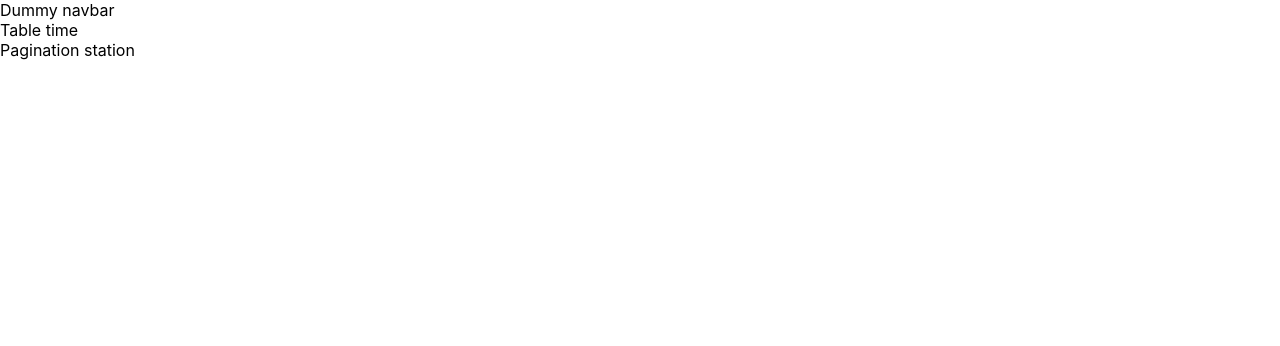
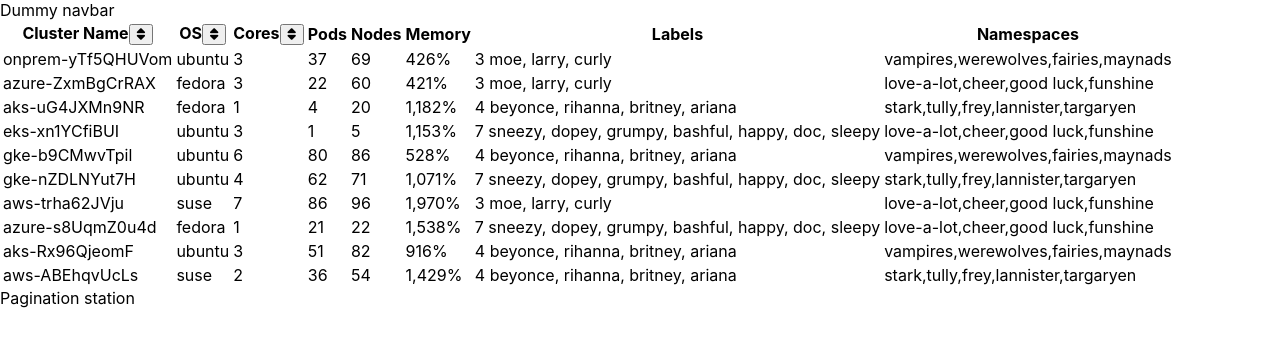
Before and after one commit to goldmintz/tanzu-ui-challenge, a React (Create React App) app: page / in a window 1280 px wide. Shown: the top 346 px of the page. Built offline with nearby package versions, Linux system fonts and the light colour scheme.

Commit message:
Load data to table functioning, setup for pagination, sort, and search

```diff
--- a/public/index.html
+++ b/public/index.html
@@ -10,11 +10,12 @@
 			content="Web site created using create-react-app"
 		/>
 		<link rel="apple-touch-icon" href="%PUBLIC_URL%/logo192.png" />
-		<!--
-      manifest.json provides metadata used when your web app is installed on a
-      user's mobile device or desktop. See https://developers.google.com/web/fundamentals/web-app-manifest/
-    -->
+
 		<link rel="manifest" href="%PUBLIC_URL%/manifest.json" />
+		<script
+			src="https://kit.fontawesome.com/80881b6526.js"
+			crossorigin="anonymous"
+		></script>
 		<title>Tanzu MC | UI Challenge</title>
 	</head>
 	<body>
--- a/src/App.js
+++ b/src/App.js
@@ -34,17 +34,37 @@ export const App = () => {
 		getClusters();
 	}, []);
 
-	//cluster state management
+	//Cluster state management
 	const [clusters, setClusters] = useState([]);
+	const [currentClusterPage, setCurrentClusterPage] = useState(1);
+	const [clustersPerPage] = useState(10);
+
+	//Pagination Helpers
+	const lastCluster = currentClusterPage * clustersPerPage;
+	const firstCluster = lastCluster - clustersPerPage;
 
 	//search state management
+	const [searchTerm, setSearchTerm] = useState('');
 
+	const searchClusters = (clusters) => {
+		const term = searchTerm.toLowerCase();
 
+		return clusters.filter(
+			(cluster) =>
+				cluster.name.toLowerCase().includes(term) ||
+				cluster.os.toLowerCase().includes(term),
+			//include search within label and namespace arrays
+		);
+	};
 
 	return (
 		<div>
 			<Nav />
-			<Table />
+			<Table
+				clusters={searchClusters(clusters)}
+				firstCluster={firstCluster}
+				lastCluster={lastCluster}
+			/>
 			<Pagination />
 		</div>
 	);
--- a/src/components/Table.jsx
+++ b/src/components/Table.jsx
@@ -1,8 +1,133 @@
-import React from 'react';
+import React, { useState } from 'react';
 import '../styles.css';
 
-const Table = () => {
-	return <div>Table time</div>;
+const Table = ({ clusters, firstCluster, lastCluster }) => {
+	let sortedClusters = [...clusters];
+
+	//Sorting parameters
+	const [sortParams, setSortParams] = useState({
+		field: null,
+		direction: null,
+	});
+
+	//destructure sorting params
+	const { field, direction } = sortParams;
+
+	if (field !== null) {
+		sortedClusters.sort((a, b) => {
+			if (a[field] < b[field]) {
+				return direction === 'ascending' ? -1 : 1;
+			}
+			if (a[field] > b[field]) {
+				return direction === 'ascending' ? 1 : -1;
+			}
+			return 0;
+		});
+	}
+
+	// Toggle Sort
+	const toggleSort = (field) => {
+		let direction = 'ascending';
+		if (sortParams.field === field && sortParams.direction === 'ascending') {
+			direction = 'descending';
+		}
+		setSortParams({ field, direction });
+	};
+
+	//Display icon based on default, ascending, or descending selection
+	const sortIcon = (name) => {
+		if (name !== sortParams.field) {
+			return <i className='fas fa-sort'></i>;
+		}
+		return sortParams.field === name && sortParams.direction === 'ascending' ? (
+			<i className='fas fa-sort-up'></i>
+		) : sortParams.field === name && sortParams.direction === 'descending' ? (
+			<i className='fas fa-sort-down'></i>
+		) : undefined;
+	};
+
+	//Clear sort
+	const clearSort = () => {
+		setSortParams({ field: null, direction: null });
+	};
+
+	return (
+		<table className='table-wrapper'>
+			<thead>
+				<tr>
+					<th>
+						<span onClick={() => clearSort()}>Cluster Name</span>
+						<button
+							type='button'
+							className='sort-icon'
+							onClick={(e) => {
+								toggleSort('name');
+							}}>
+							{sortIcon('name')}
+						</button>
+					</th>
+					<th>
+						<span onClick={() => clearSort()}>OS</span>
+						<button
+							type='button'
+							className='sort-icon'
+							onClick={() => toggleSort('os')}>
+							{sortIcon('os')}
+						</button>
+					</th>
+					<th>
+						<span onClick={() => clearSort()}>Cores</span>
+						<button
+							type='button'
+							className='sort-icon'
+							onClick={() => toggleSort('cores')}>
+							{sortIcon('cores')}
+						</button>
+					</th>
+					<th>Pods</th>
+					<th>Nodes</th>
+					<th>Memory</th>
+					<th>Labels</th>
+					<th>Namespaces</th>
+				</tr>
+			</thead>
+			<tbody>
+				{sortedClusters
+					.slice(firstCluster, lastCluster)
+					.map(
+						({
+							name,
+							os,
+							cores,
+							pods,
+							nodes,
+							total_memory_gb: total_memory,
+							labels,
+							namespaces,
+						}) => (
+							<tr key={name}>
+								<td className='cluster-name'>{name.replace('-cluster', '')}</td>
+								{os.length > 0 && <td>{os}</td>}
+								<td>{cores}</td>
+								<td>{pods}</td>
+								<td>{nodes}</td>
+								{total_memory && <td>{total_memory.toLocaleString('en')}%</td>}
+
+								<td className='list-col'>
+									<span className='btn-labels'>{labels.length}</span>{' '}
+									{labels.join(', ')}
+								</td>
+								{namespaces.length > 0 && (
+									<td className='list-col namespaces'>
+										{namespaces.join(',')}
+									</td>
+								)}
+							</tr>
+						),
+					)}
+			</tbody>
+		</table>
+	);
 };
 
 export default Table;
```
